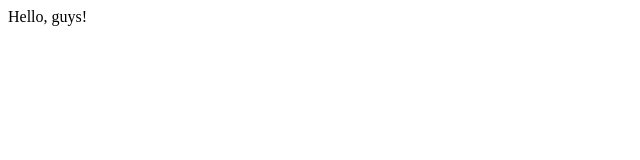
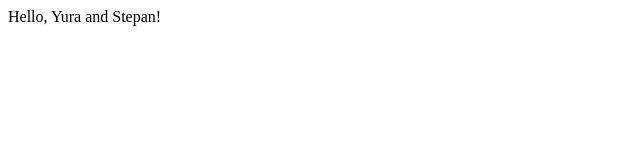
Before and after one commit to ostapstep/kursova.po.html.js, a plain HTML site: page learn.html.js.1/WebContent/index.html in a window 1280 px wide. Shown: the full height of the page, 0-640 px from the left. Drawn offline with Linux system fonts and the light colour scheme.

Commit message:
Changed greetings message and added ignore list

```diff
--- a/learn.html.js.1/WebContent/index.html
+++ b/learn.html.js.1/WebContent/index.html
@@ -5,6 +5,6 @@
 <title>Insert title here</title>
 </head>
 <body>
-Hello, guys!
+Hello, Yura and Stepan!
 </body>
 </html>
```
Also changed, not shown: 1 other file.
